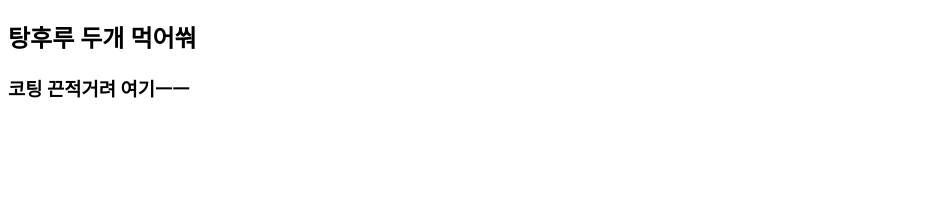
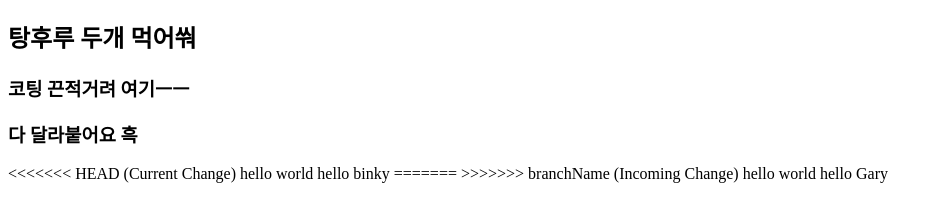
Before and after one commit to hanhj0516/garyworld, a plain HTML site: page index.html in a window 1280 px wide. Shown: the part 70-292 px from the top of the page, without its empty margins (0-942 px from the left). Drawn offline with Linux system fonts and the light colour scheme.

Commit message:
우아아아아아아

```diff
--- a/index.html
+++ b/index.html
@@ -10,5 +10,14 @@
     <h1>탕후루 먹고시퍼</h1>
     <h2>탕후루 두개 먹어쒀</h2>
     <h3>코팅 끈적거려 여기ㅡㅡ</h3>
+    <h3>다 달라붙어요 흑</h3>
 </body>
 </html>
+
+<<<<<<< HEAD (Current Change)
+hello world
+hello binky
+=======
+>>>>>>> branchName (Incoming Change)
+hello world
+hello Gary
```
